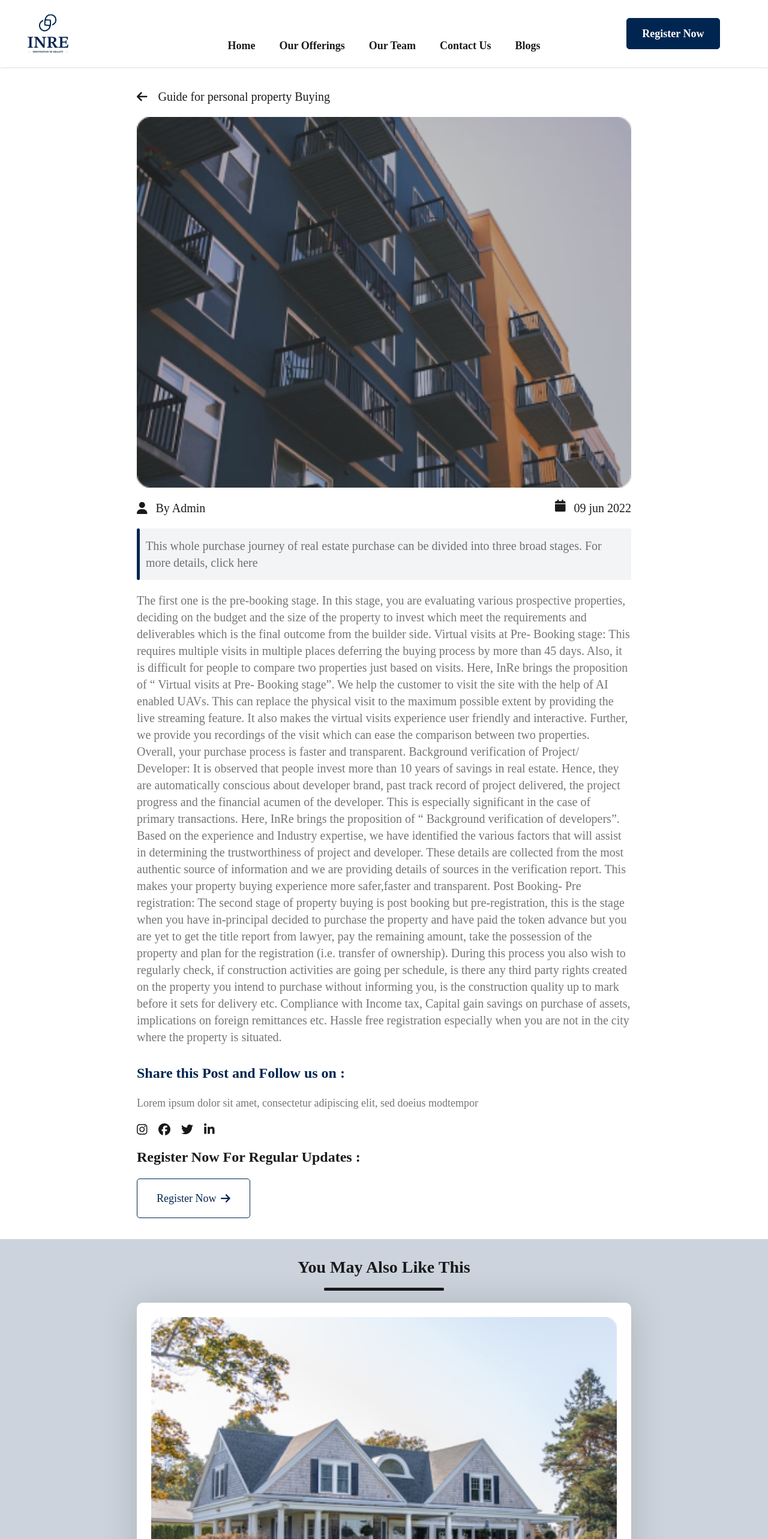
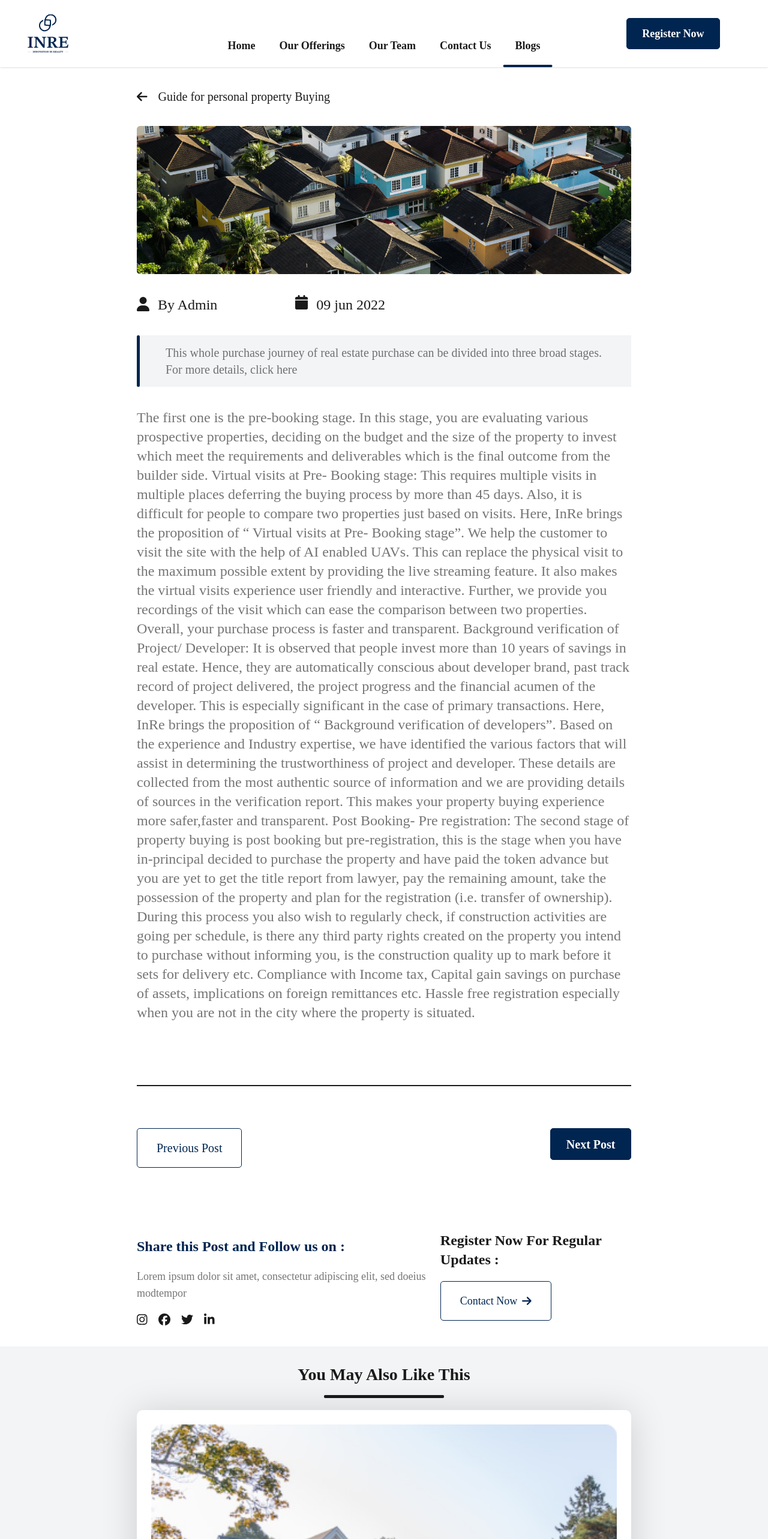
Before and after one commit to kekkei9/INRE-Demo-Website, a Next.js app: page /blogs/1 in a window 1280 px wide. Shown: the top 2566 px of the page at 60% size. Built offline with nearby package versions, Linux system fonts and the light colour scheme; a web font is replaced by a local one.

Commit message:
blog for desktop

```diff
--- a/src/components/Header/MobileNav/MobileNav.tsx
+++ b/src/components/Header/MobileNav/MobileNav.tsx
@@ -41,7 +41,7 @@ const MobileNav = ({ isOpenMenu, setIsOpenMenu, navList }: IMobileNavProps) => {
             onClick={() => setIsOpenMenu(false)}
             className={`py-[0.9375rem] px-[1.5625rem] ${
               ((router.asPath === "/" && nav.path === "/home") ||
-                router.asPath === nav.path) &&
+                router.asPath.includes(nav.path)) &&
               "font-semibold"
             }`}
           >
--- a/src/components/Header/TopNavList/TopNav.tsx
+++ b/src/components/Header/TopNavList/TopNav.tsx
@@ -11,12 +11,12 @@ const TopNav = ({ navElem }: ITopNavListProps) => {
   const router = useRouter();
 
   return (
-    <Link href={navElem.key} className="cursor-pointer">
+    <Link href={navElem.path} className="cursor-pointer">
       <div className="font-bold px-5">{navElem.label}</div>
       <div
         className={`h-1 w-full rounded-sm mt-[1.125rem]  ${
           (router.asPath === "/" && navElem.path === "/home") ||
-          navElem.path === router.asPath
+          router.asPath.includes(navElem.path)
             ? "bg-[#01244A]"
             : "bg-white"
         }`}
--- a/src/pages/blogs/[blogId].tsx
+++ b/src/pages/blogs/[blogId].tsx
@@ -16,6 +16,8 @@ import {
 import { BeginSection } from "@components/DisplaySections/BeginSection";
 import BlogCard from "@components/CardLists/BlogCardList/BlogCard";
 import { blogList } from "@components/HomePage/ThirdSection";
+import { BlogCardList } from "@components/CardLists/BlogCardList";
+import Link from "next/link";
 
 const Blog = () => {
   const router = useRouter();
@@ -23,14 +25,14 @@ const Blog = () => {
 
   return (
     <div>
-      <div className="div-section text-base md:text-xl flex flex-col gap-5">
+      <div className="div-section text-base md:text-xl flex flex-col gap-5 md:gap-[2.1875rem]">
         <div className="flex items-center">
           <FontAwesomeIcon icon={faArrowLeft} onClick={() => router.back()} />
           <div className="ml-[1.125rem]">
             Guide for personal property Buying{" "}
           </div>
         </div>
-        <div className="aspect-[4/3] relative">
+        <div className="block md:hidden aspect-[4/3] relative">
           <Image
             src="/assets/home/blogs/1/img_1.png"
             alt="img blog 1"
@@ -38,7 +40,15 @@ const Blog = () => {
             className="object-fill"
           />
         </div>
-        <div className="flex justify-between">
+        <div className="hidden md:block aspect-[10/3] relative">
+          <Image
+            src="/assets/home/blogs/1/img_1_desktop.png"
+            alt="img blog 1"
+            fill
+            className="object-fill"
+          />
+        </div>
+        <div className="flex max-md:justify-between gap-[8.125rem] md:text-2xl">
           <div className="flex gap-[0.875rem]">
             <div>
               <FontAwesomeIcon icon={faUser} />
@@ -50,14 +60,14 @@ const Blog = () => {
             <div>09 jun 2022</div>
           </div>
         </div>
-        <div className="p-[0.9375rem] bg-[#F2F4F6] relative">
+        <div className="p-[0.9375rem] bg-[#F2F4F6] relative md:px-12">
           <div className="opacity-60">
             This whole purchase journey of real estate purchase can be divided
             into three broad stages. For more details, click here
           </div>
           <div className="h-full w-[0.3125rem] left-0 top-0 absolute bg-primary rounded-[0.3125rem]"></div>
         </div>
-        <div className="opacity-60">
+        <div className="opacity-60 md:text-2xl">
           The first one is the pre-booking stage. In this stage, you are
           evaluating various prospective properties, deciding on the budget and
           the size of the property to invest which meet the requirements and
@@ -99,12 +109,25 @@ const Blog = () => {
           etc. Hassle free registration especially when you are not in the city
           where the property is situated.
         </div>
+        <div className="py-[4.375rem] hidden md:block">
+          <div className="border" />
+          <div className="mt-[4.375rem] flex justify-between">
+            <Link href={`/blogs/${blogId ? Number(blogId) - 1 : ""}`}>
+              <button>Previous Post</button>
+            </Link>
+            <Link href={`/blogs/${blogId ? Number(blogId) + 1 : ""}`}>
+              <button className="btn-primary">Next Post</button>
+            </Link>
+          </div>
+        </div>
+        <div className="flex flex-col md:flex-row md: justify-between gap-5">
+          <div className="flex flex-col gap-5">
             <div className="font-semibold text-primary text-2xl mt-[0.625rem]">
               Share this Post and Follow us on :
             </div>
             <div className="opacity-60 text-[1.125rem]">
-          Lorem ipsum dolor sit amet, consectetur adipiscing elit, sed doeius
-          modtempor
+              Lorem ipsum dolor sit amet, consectetur adipiscing elit, sed
+              doeius modtempor
             </div>
             <div className="flex gap-[1.125rem]">
               <FontAwesomeIcon icon={faInstagram} />
@@ -112,17 +135,27 @@ const Blog = () => {
               <FontAwesomeIcon icon={faTwitter} />
               <FontAwesomeIcon icon={faLinkedinIn} />
             </div>
+          </div>
+          <div className="flex flex-col gap-5">
             <div className="text-2xl font-semibold">
               Register Now For Regular Updates :
             </div>
             <button className="text-lg flex items-center gap-2 justify-center w-fit">
-          <div>Register Now</div>
+              <div className="block md:hidden">Register Now</div>
+              <div className="hidden md:block">Contact Now</div>
               <FontAwesomeIcon icon={faArrowRight} />
             </button>
           </div>
-      <div className="div-section flex flex-col gap-5 bg-[#CCD3DC]">
+        </div>
+      </div>
+      <div className="div-section flex flex-col gap-5 bg-[#CCD3DC] md:bg-[#F2F4F6]">
         <BeginSection label="You May Also Like This" />
+        <div className="block md:hidden">
           <BlogCard {...blogList[0]} />
+        </div>
+        <div className="hidden md:block">
+          <BlogCardList blogList={blogList} />
+        </div>
       </div>
     </div>
   );
```
Also changed, not shown: public/assets/home/blogs/1/img_1_desktop.png (added). Lines whose indentation alone changed are shown as unchanged.
